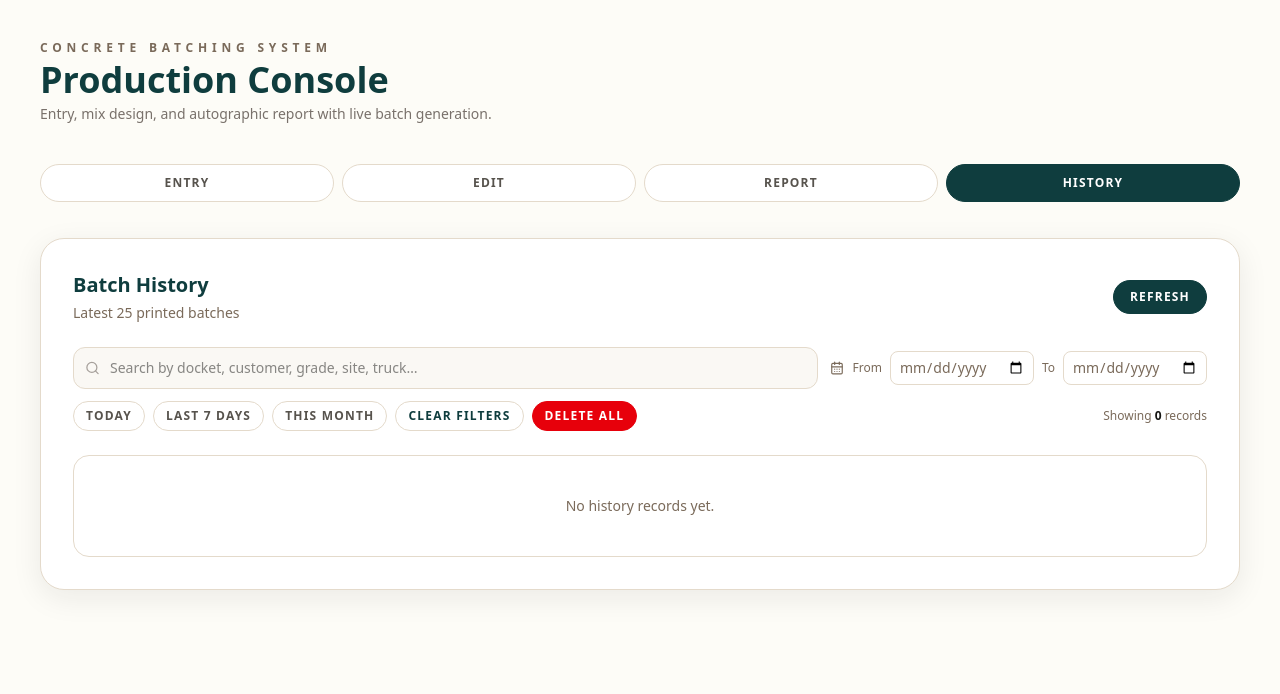
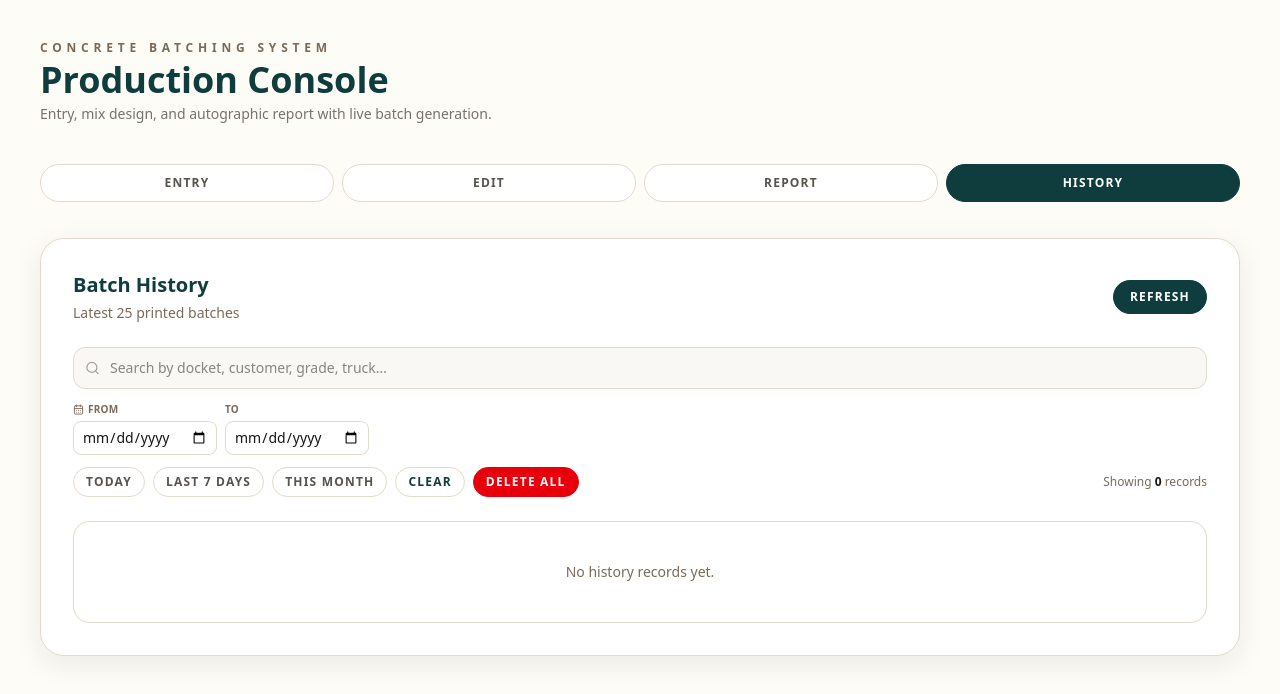
Before and after one commit to Tejas767/Batching, a Next.js app: page / in a window 1280 px wide. Both pictures are taken after a click on the button "HISTORY". Shown: the top 694 px of the page. Built offline with nearby package versions, Linux system fonts and the light colour scheme; a web font is replaced by a local one.

Commit message:
Fixed Date issue

```diff
--- a/src/app/globals.css
+++ b/src/app/globals.css
@@ -52,6 +52,8 @@ html {
   scroll-behavior: smooth;
   -webkit-font-smoothing: antialiased;
   -moz-osx-font-smoothing: grayscale;
+  overflow-x: hidden; /* prevent any child from causing horizontal scroll */
+  max-width: 100vw;
 }
 
 body {
@@ -59,6 +61,8 @@ body {
   color: var(--foreground);
   font-family: var(--font-sans);
   line-height: 1.6;
+  overflow-x: hidden;
+  max-width: 100vw;
 }
 
 ::selection {
--- a/src/components/features/history/BatchHistoryFilters.jsx
+++ b/src/components/features/history/BatchHistoryFilters.jsx
@@ -2,7 +2,7 @@
  * BatchHistoryFilters.jsx — Feature component.
  *
  * CDD Layer 3: Search, date range pickers, and quick filter buttons
- * for the HISTORY tab.
+ * for the HISTORY tab. Fully mobile-responsive.
  */
 "use client";
 
@@ -17,44 +17,49 @@ export function BatchHistoryFilters({
   resultCount,
 }) {
   return (
-    <div className="flex flex-wrap items-center gap-3">
-      {/* Search input */}
-      <div className="relative flex-1 min-w-[250px]">
+    <div className="flex flex-col gap-3">
+      {/* Search input — full width */}
+      <div className="relative w-full">
         <Search size={15} className="absolute left-3 top-1/2 -translate-y-1/2 text-stone-400" />
         <input
           id="history-search"
           value={query}
           onChange={(e) => onQueryChange(e.target.value)}
-          placeholder="Search by docket, customer, grade, site, truck…"
+          placeholder="Search by docket, customer, grade, truck…"
           className="w-full rounded-xl border border-border bg-surface py-2.5 pl-9 pr-4 text-sm focus:border-brand-1 focus:outline-none focus:ring-1 focus:ring-brand-1/20 transition-colors"
         />
       </div>
 
-      {/* Date range */}
-      <div className="flex items-center gap-2 text-xs text-muted">
-        <CalendarDays size={14} />
-        <span>From</span>
+      {/* Date range — 2-col grid on mobile */}
+      <div className="grid grid-cols-2 gap-2 sm:flex sm:flex-wrap sm:items-center sm:gap-2">
+        <div className="flex flex-col gap-1">
+          <label className="text-[10px] font-semibold uppercase tracking-wide text-muted flex items-center gap-1">
+            <CalendarDays size={11} /> From
+          </label>
           <input
             type="date"
             value={dateFrom}
             onChange={(e) => onDateFromChange(e.target.value)}
-          className="rounded-lg border border-border bg-white px-2 py-1.5 text-sm focus:border-brand-1 focus:outline-none"
+            className="w-full rounded-lg border border-border bg-white px-2 py-1.5 text-sm focus:border-brand-1 focus:outline-none"
           />
-        <span>To</span>
+        </div>
+        <div className="flex flex-col gap-1">
+          <label className="text-[10px] font-semibold uppercase tracking-wide text-muted">To</label>
           <input
             type="date"
             value={dateTo}
             onChange={(e) => onDateToChange(e.target.value)}
-          className="rounded-lg border border-border bg-white px-2 py-1.5 text-sm focus:border-brand-1 focus:outline-none"
+            className="w-full rounded-lg border border-border bg-white px-2 py-1.5 text-sm focus:border-brand-1 focus:outline-none"
           />
         </div>
+      </div>
 
-      {/* Quick filter buttons */}
+      {/* Quick filter buttons + count */}
       <div className="flex flex-wrap items-center gap-2">
         <Button variant="ghost" size="sm" onClick={onToday}>Today</Button>
         <Button variant="ghost" size="sm" onClick={onLast7Days}>Last 7 Days</Button>
         <Button variant="ghost" size="sm" onClick={onThisMonth}>This Month</Button>
-        <Button variant="secondary" size="sm" onClick={onClear}>Clear Filters</Button>
+        <Button variant="secondary" size="sm" onClick={onClear}>Clear</Button>
         <Button
           variant="danger"
           size="sm"
@@ -63,12 +68,10 @@ export function BatchHistoryFilters({
         >
           Delete All
         </Button>
-      </div>
-
-      {/* Record count */}
         <span className="ml-auto text-xs text-muted">
           Showing <span className="font-semibold text-foreground">{resultCount}</span> records
         </span>
       </div>
+    </div>
   );
 }
```
Lines whose indentation alone changed are shown as unchanged.
